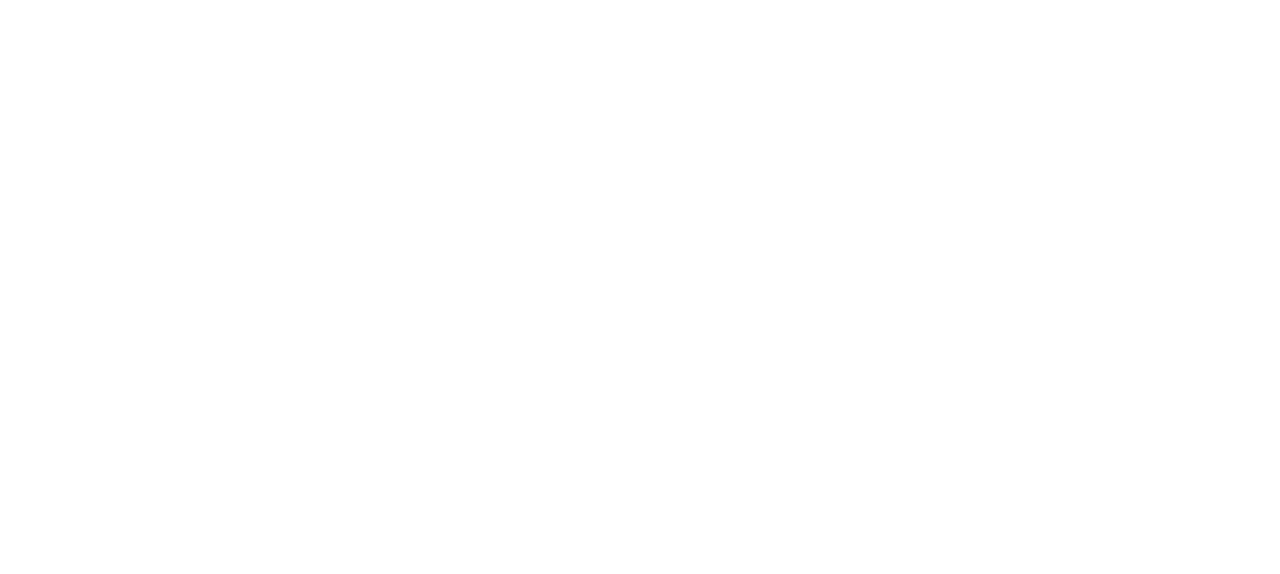
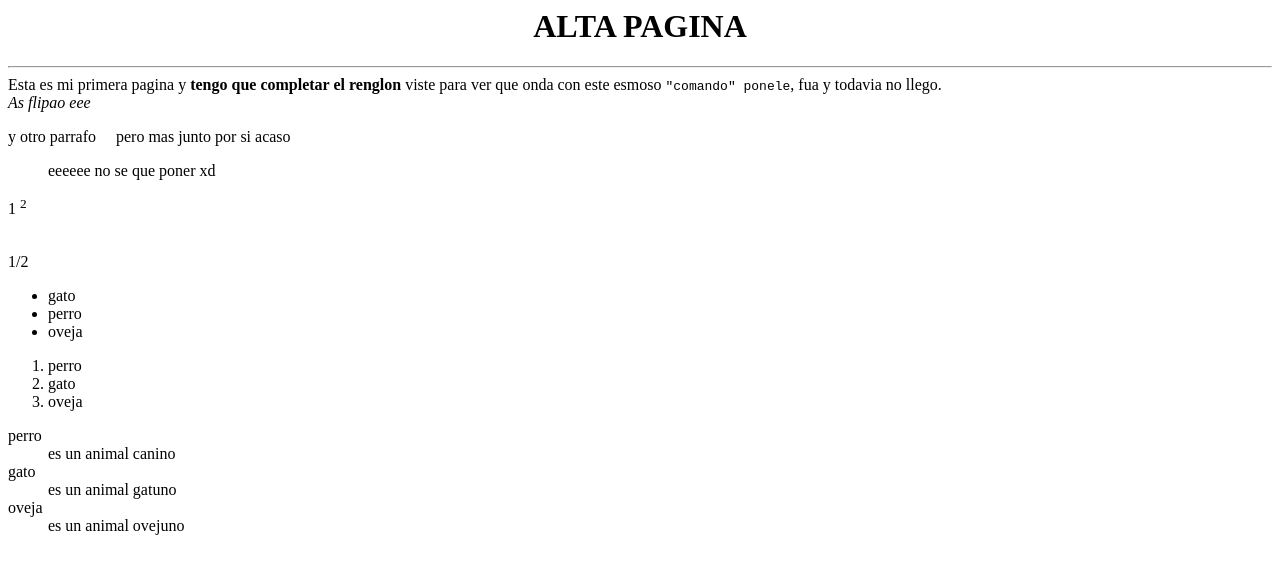
Before and after one commit to lautaroPistagnesi/prueba, a plain HTML site: page pueba-de.html in a window 1280 px wide. Drawn offline with Linux system fonts and the light colour scheme.

Commit message:
Se sigue con la practica
Solo segui practicando

```diff
--- a/pueba-de.html
+++ b/pueba-de.html
@@ -1,17 +1,35 @@
-<html lang="en">
+<html>
     <head>
-        <title>La super pagina</title>
-        <base
-        href="https://www.youtube.com/watch?v=52AYl1AAs1o">
-
-
-
+        <title> Mi primera pagina </title>
     </head>
-
-
-
-
-
+    <body>
+        <h1> <center> ALTA PAGINA </center> </h1>
+        <hr> Esta es mi primera pagina y <b> tengo que completar el renglon </b> viste para ver que
+        onda con este esmoso <tt>"comando" ponele</tt>, fua y todavia no llego.
+        <BR> <i> As flipao eee </i> </p>
+        <P> y otro parrafo &nbsp; &nbsp; pero mas junto por si acaso
+        <blockquote> eeeeee no se que poner xd </blockquote>
+        <p> 1 <sup> 2 </sup> </p>
+        <br> 1/2
+        <ul>
+            <li>gato</li>
+            <li>perro</li>
+            <li>oveja</li>
+        </ul>
+        <ol>
+            <li>perro</li>
+            <li>gato</li>
+            <li>oveja</li>
+        </ol>
+        <bv>
+            <dt>perro</dt>
+                <dd>es un animal canino</dd>
+            <dt>gato</dt>
+                <dd>es un animal gatuno</dd>
+            <dt>oveja</dt>
+                <dd>es un animal ovejuno</dd>
+        </bv>
+    </body>
 
 
 
```
